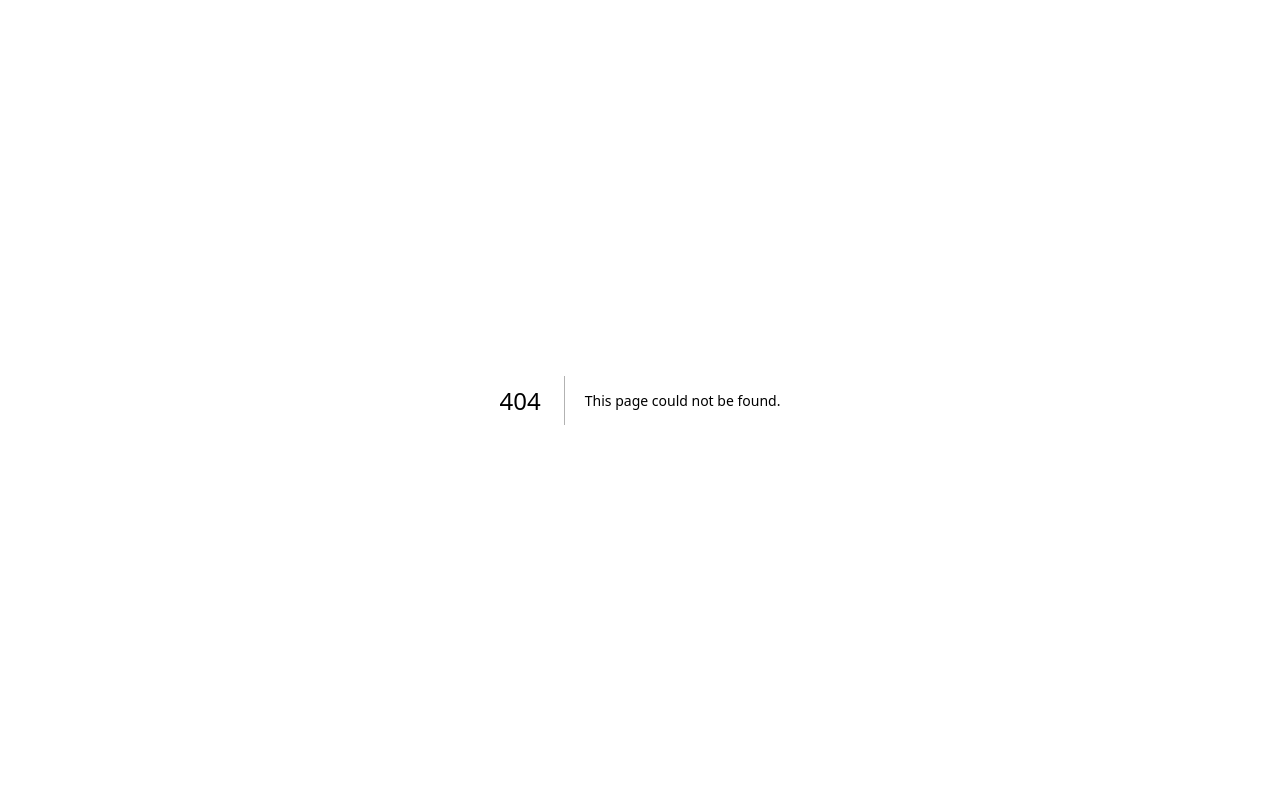
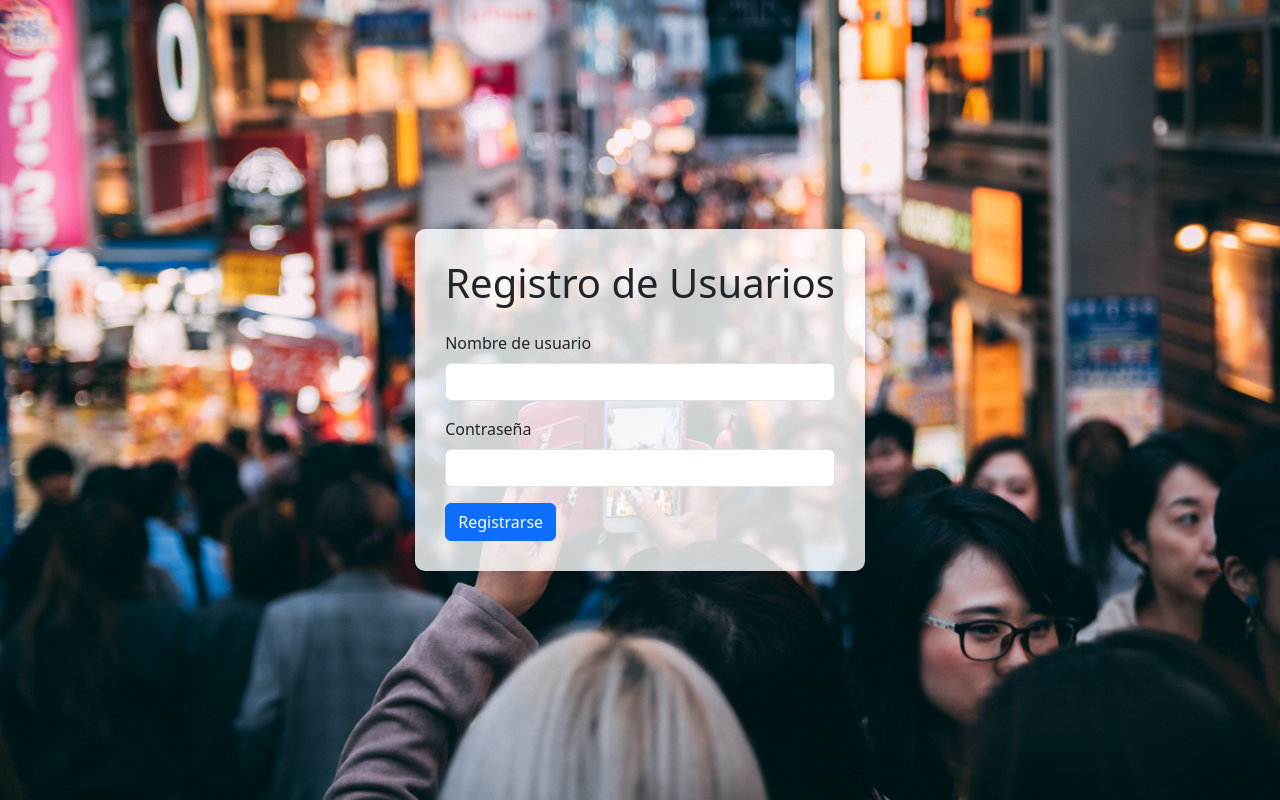
Before and after one commit to MARIO-PROYECTS-96/frontend-next, a Next.js app: page /Register in a window 1280 px wide. Before the commit this address had no page. Built offline with nearby package versions, Linux system fonts and the light colour scheme.

Commit message:
frontend completo

```diff
--- a/pages/Login.js
+++ b/pages/Login.js
@@ -81,6 +81,7 @@ function LoginPage() {
             {error && <p className={`text-danger mt-2 ${styles["error-message"]}`}>{error}</p>}
           </form>
           <p className={`mt-3 ${styles["register-link"]}`}>
+            Don't have an account? <Link href="/Register" legacyBehavior><a>Register</a></Link>
           </p>
           <button onClick={() => router.push("/")} className={`btn btn-link ${styles["back-button"]}`}>Back to Home</button>
         </div>
--- /dev/null
+++ b/pages/Register.js
@@ -0,0 +1,63 @@
+import React, { useState } from "react";
+import 'bootstrap/dist/css/bootstrap.min.css';
+import styles from "../public/styles/Register.module.scss"; // Importa los estilos Sass del formulario de registro
+
+const fetchWithToken = async (url, options) => {
+  // Lógica de la función fetchWithToken
+};
+
+function RegisterPage() {
+  const [formData, setFormData] = useState({
+    username: "",
+    password: ""
+  });
+
+  const handleChange = (e) => {
+    const { name, value } = e.target;
+    setFormData({ ...formData, [name]: value });
+  };
+
+  const handleSubmit = async (e) => {
+    e.preventDefault();
+    try {
+      const response = await fetchWithToken("http://localhost:3000/api/users", {
+        method: "POST",
+        headers: {
+          "Content-Type": "application/json"
+        },
+        body: JSON.stringify(formData)
+      });
+      if (!response.ok) {
+        throw new Error("Failed to create user");
+      }
+      setFormData({
+        username: "",
+        password: ""
+      });
+      console.log("User created successfully");
+    } catch (error) {
+      console.error("Error creating user:", error);
+    }
+  };
+
+  return (
+    <div className={styles.container}>
+      <div className={styles.box}>
+        <h1 className="text-center mb-4">Registro de Usuarios</h1>
+        <form onSubmit={handleSubmit}>
+          <div className="mb-3">
+            <label htmlFor="username" className="form-label">Nombre de usuario</label>
+            <input type="text" className="form-control" id="username" name="username" value={formData.username} onChange={handleChange} />
+          </div>
+          <div className="mb-3">
+            <label htmlFor="password" className="form-label">Contraseña</label>
+            <input type="password" className="form-control" id="password" name="password" value={formData.password} onChange={handleChange} />
+          </div>
+          <button type="submit" className="btn btn-primary">Registrarse</button>
+        </form>
+      </div>
+    </div>
+  );
+}
+
+export default RegisterPage;
--- a/public/styles/Login.module.scss
+++ b/public/styles/Login.module.scss
@@ -1,5 +1,5 @@
 .login-background {
-    background-image: url("/image/6.jpg");
+    background-image: url("/image/2.jpg");
     background-size: cover;
     background-position: center;
     height: 100vh;
--- /dev/null
+++ b/public/styles/Register.module.scss
@@ -0,0 +1,19 @@
+/* register.module.scss */
+
+.container {
+    height: 100vh; /* Establece la altura para que cubra toda la pantalla */
+    display: flex;
+    justify-content: center;
+    align-items: center;
+    background-image: url("/image/6.jpg"); /* Ruta a tu imagen de fondo */
+    background-size: cover;
+    background-position: center;
+    padding: 20px; /* Ajusta el espaciado interno según sea necesario */
+  }
+
+  .box {
+    background-color: rgba(255, 255, 255, 0.8); /* Establece un fondo semi-transparente para la caja */
+    padding: 30px;
+    border-radius: 10px; /* Agrega un borde redondeado */
+    box-shadow: 0 0 10px rgba(0, 0, 0, 0.2); /* Agrega una sombra */
+  }
```
